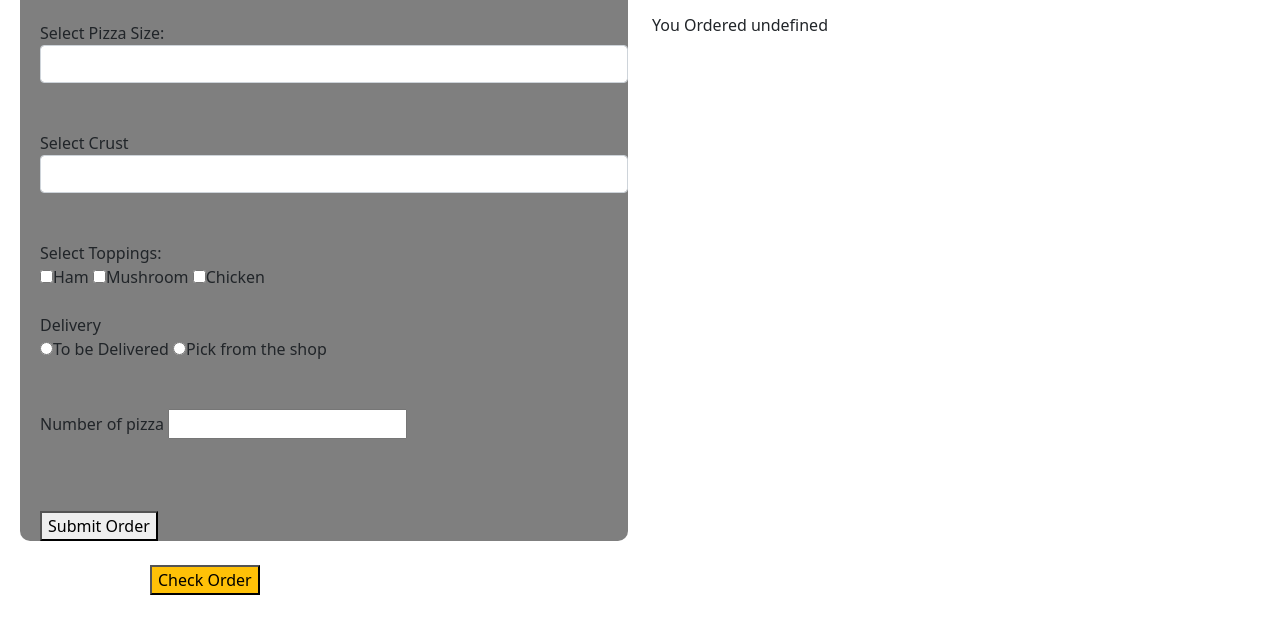
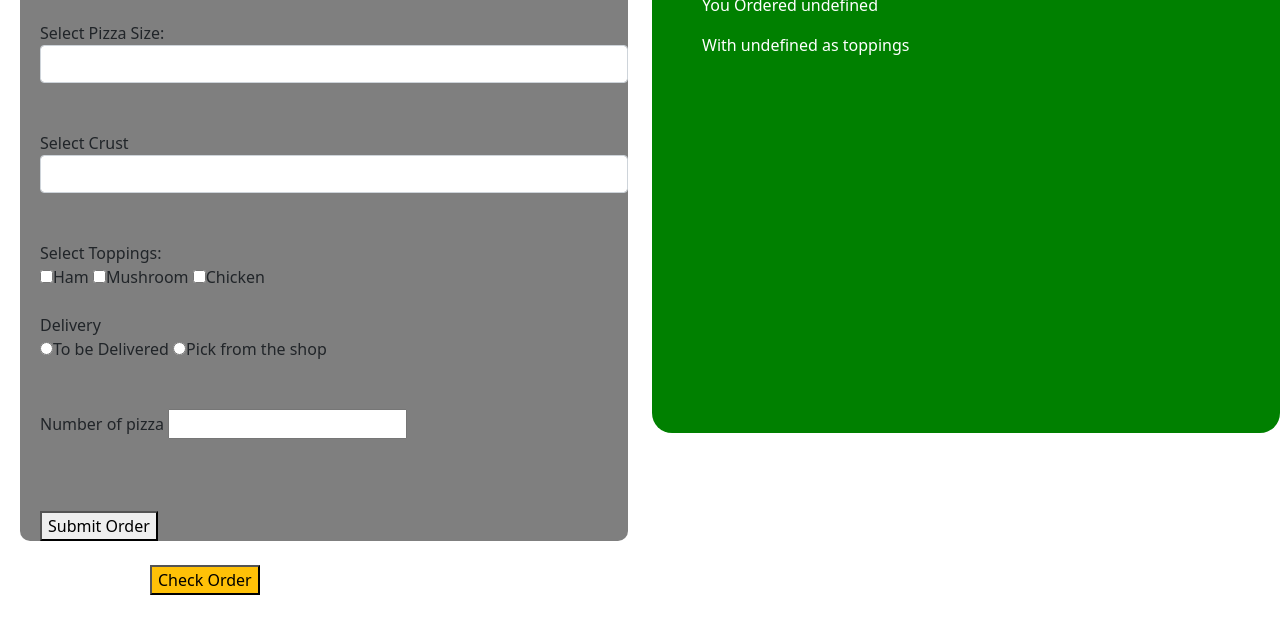
Before and after one commit to marialclarie/DelishpizzahutMain, a plain HTML site: page index.html in a window 1280 px wide. Both pictures are taken after a click on the button "Check Order". Shown: the part 769-1388 px from the top of the page. Drawn offline with Linux system fonts and the light colour scheme.

Commit message:
Styled clients output elements in jquerry

```diff
--- a/css/style.css
+++ b/css/style.css
@@ -35,9 +35,12 @@ body{
 
 }
 .details{
-    padding-top: 30px;
+    padding-top: 50px;
     padding-bottom: 30px;
     height: 530px;
     border-radius: 20px;
+    color: white;
+    background: green;
+    padding-left: 50px;
 
 }
--- a/js/script.js
+++ b/js/script.js
@@ -27,9 +27,9 @@ $(document).ready(function(){
     $('#checkdetails').click(function(){
 
 
-        $('#nameOut').append("Dear"+uName+('\n'))
+        $('#nameOut').append("Dear "+uName+('\n'))
         $('#sizeOut').append("You Ordered "+pSize)
-        $('#crustOut').append("You Ordered "+crust)
+        $('#crustOut').append("With "+crust+" as toppings")
 
     })
 
```
